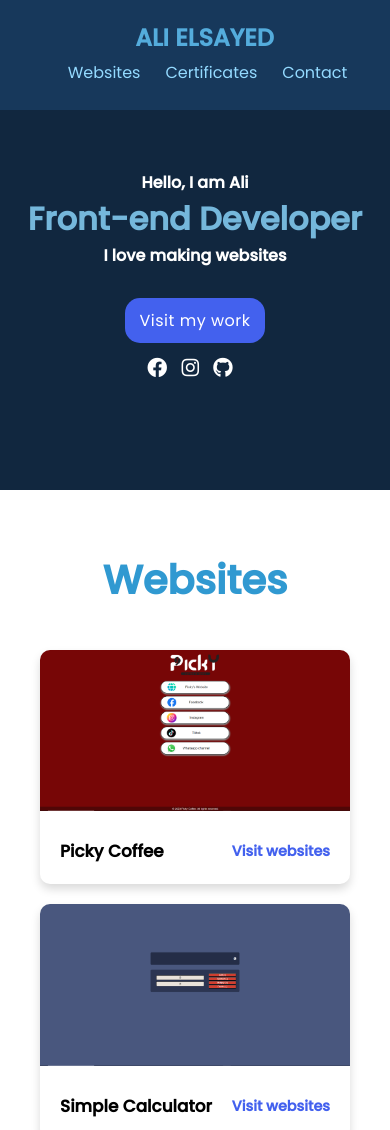
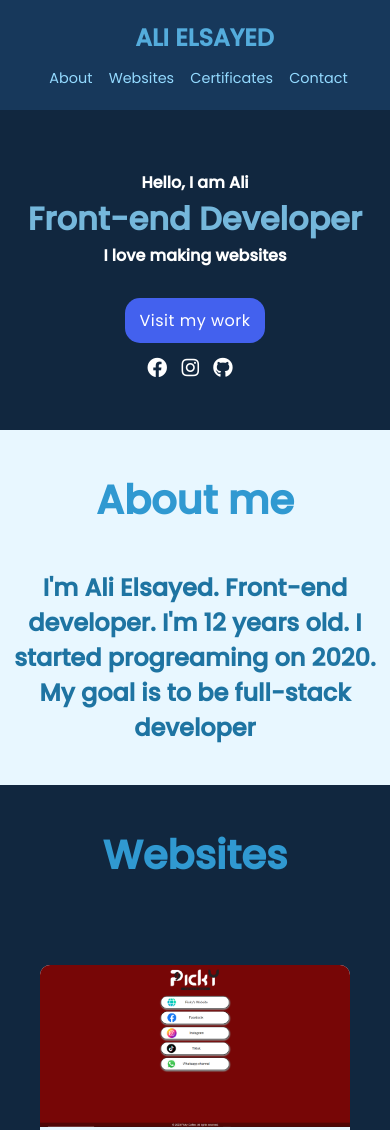
Before and after one commit to Alilool/My-portfolio, a plain HTML site: page index.html in a window 390 px wide. Shown: the top 1130 px of the page. Drawn offline with Linux system fonts and the light colour scheme.

Commit message:
Add files via upload

```diff
--- a/index.html
+++ b/index.html
@@ -3,16 +3,17 @@
 <head>
     <meta charset="UTF-8">
     <meta name="viewport" content="width=device-width, initial-scale=1.0">
-    <title>Ali Elsayed</title>
+    <title>Ali's Portfolio</title>
     <link rel="stylesheet" href="./style.css">
      <link rel="stylesheet" href="https://cdnjs.cloudflare.com/ajax/libs/font-awesome/5.15.4/css/all.min.css">
     <body>
         <header>
             <h3 class="logo">Ali Elsayed</h3>
             <nav>
+                <a href="">About</a>
                 <a href="#websites">Websites</a>
                 <a href="#certificates">Certificates</a>
-                <a href="#contact">Contact</a>
+                <a id="last-link" href="#contact">Contact</a>
             </nav>
         </header>
     <main>
@@ -27,8 +28,12 @@
                 <a href="https://github.com/Alilool"><i class="fab fa-github"></i></i></a>
             </div>
         </section>
+        <section class="about">
+            <h1 class="title">About me</h1>
+            <p>I'm Ali Elsayed. Front-end developer. I'm 12 years old. I started progreaming on 2020. My goal is to be full-stack developer</p>
+        </section>
         <section class="websites" id="websites">
-            <h2 class="title">Websites</h2>
+            <h1 class="title" id="websites-heading">Websites</h1>
             <div class="content">
                 <div class="card">
                     <div class="card-img">
@@ -87,7 +92,7 @@
             </div>
         </section>
         <section class="certificates" id="certificates">
-            <h1 class="title" id="certificates-title">Certificates</h1>
+            <h1 class="title">Certificates</h1>
             <div class="certificates-imgs">
                 <img src="./scratch.jpg" alt="">
                 <img src="./python.jpg" alt="">
--- a/style.css
+++ b/style.css
@@ -6,7 +6,10 @@
     padding: 0;
     font-family: 'Poppins', sans-serif;
     scroll-behavior: smooth;
+
 }
+
+
 
 header {
     display: flex;
@@ -17,6 +20,7 @@ header {
     position: fixed;
     width: 100%;
     z-index: 999;
+    overflow: visible;
 
 }
 
@@ -36,13 +40,9 @@ header a{
     transition: 0.5s ease;
 }
 
-
-
-nav {
-    margin: 0 50px;
-    display: flex;
+#last-link {
+    margin-right: 100px;
 }
-
 
 .logo{
     padding-right: 21px;
@@ -52,7 +52,7 @@ nav {
     background-color: #11273f;
     padding: 110px 0 0 0;
     text-align: center;
-    height: 45vh;
+    height: 25em;
 }
 
 .main h4 , .main h3{
@@ -93,11 +93,24 @@ nav {
     color: white;
 }
 
+.about{
+    text-align: center;
+    background-color: #e8f7ff;
+}
+
+.about p{
+    font-size: 1.5em;
+    font-weight: bold;
+    color: #1e74a2;
+    margin: 0 10px 0 10px;
+    padding-bottom: 40px;
+}
+
 .title{
+    display: inline-block;
     text-align: center;
     font-size: 2.5em;
-    margin: 30px;
-    margin-top: 60px;
+    padding: 40px;
     color: #3099d1;
 }
 
@@ -106,19 +119,22 @@ nav {
     justify-content: center;
     flex-direction: row;
     flex-wrap: wrap;
-    margin: 30px;
+    padding: 30px;
 }
 
-
+.websites{
+    background-color: #11273f;
+    text-align: center;
+}
 
 .card{
-    box-shadow: 0 5px 10px rgba(1 1 1 / 15%);
     min-height: 14em;
     width: 23em;
     overflow: hidden;
     border-radius: 10px;
     margin: 20px;
     transition: 0.7s ease;
+    background-color: #e8f7ff;
 }
 
 
@@ -143,7 +159,7 @@ strong{
 
 
 .certificates {
-    background-color: #11273f;
+    background-color: #e8f7ff;
     text-align: center;
 }
 
@@ -161,15 +177,19 @@ strong{
     align-items: center;
 }
 
-#certificates-title{
-    display: inline-block;
-}
+
+
 .cards{
     display: flex;
     align-items: center;
     justify-content: center;
     flex-wrap: wrap;
     flex-direction: row;
+}
+
+.contact{
+    background-color: #11273f;
+    text-align: center;
 }
 
 .contact-card{
@@ -181,6 +201,7 @@ strong{
     border-radius: 15px;
     border: 3px solid #428ab1;
     transition: 0.7s ease;
+    color: white;
 }
 
 .icon{
@@ -197,7 +218,7 @@ strong{
 }
 
 footer{
-    background-color: #11273f;
+    background-color:#256689;
     display: flex;
     align-items: center;
     justify-content: space-between;
@@ -217,10 +238,15 @@ p span {
     margin-right: 5px;
 }
 
+.logo{
+    transition: 0.7s ease;
+}
+
 @media (hover:hover){
     .contact-card:hover{
         background-color: #e8f9ff;
         transform: scale(1.1);
+        color: #000;
     }
     .card a:hover {
         color: #0a35f5;
@@ -254,17 +280,26 @@ p span {
         margin: 20px;
     }
 
-    header {
+    header{
         justify-content: center;
         flex-direction: column;
     }
 
+    #last-link {
+        margin-right: 47px;
+    }
+
     nav a {
-        margin-right: 50px;
+        margin: 30px;
+    }
+
+    .logo{
+        margin-bottom: 10px;
     }
 }
 
-@media (max-width:500px) {
+
+@media (max-width:550px) {
     .certificates img {
         width: 100%;
         border-radius: 15px;
@@ -286,7 +321,12 @@ p span {
     }
 
     nav a {
-        margin-right: 20px;
+        font-size: 0.9em;
+        margin: 6px;
+    }
+
+    #last-link {
+        margin-right: 10vw;
     }
 
     .main h4 , .main h3{
@@ -301,4 +341,7 @@ p span {
         flex-direction: column;
     }
 
+    .main{
+        height: 20em;
+    }
 }
```
